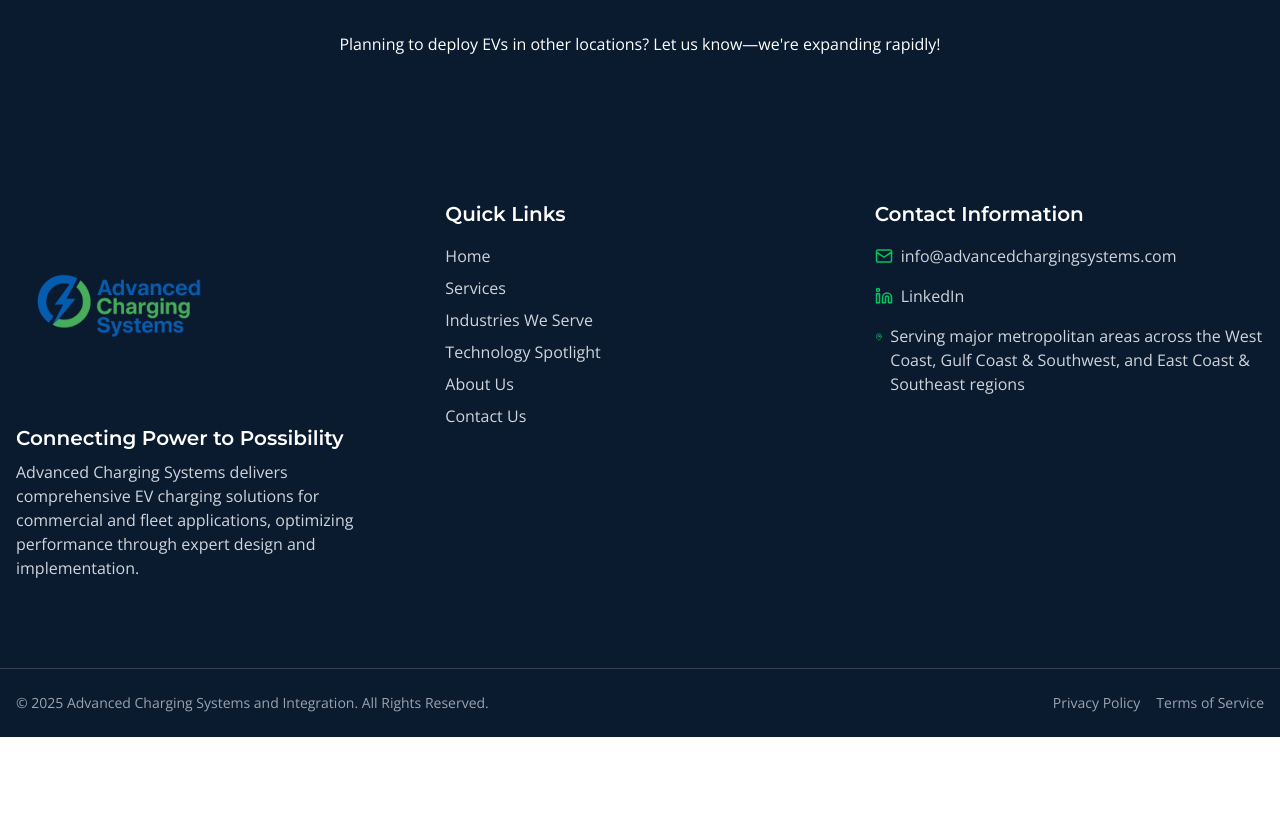
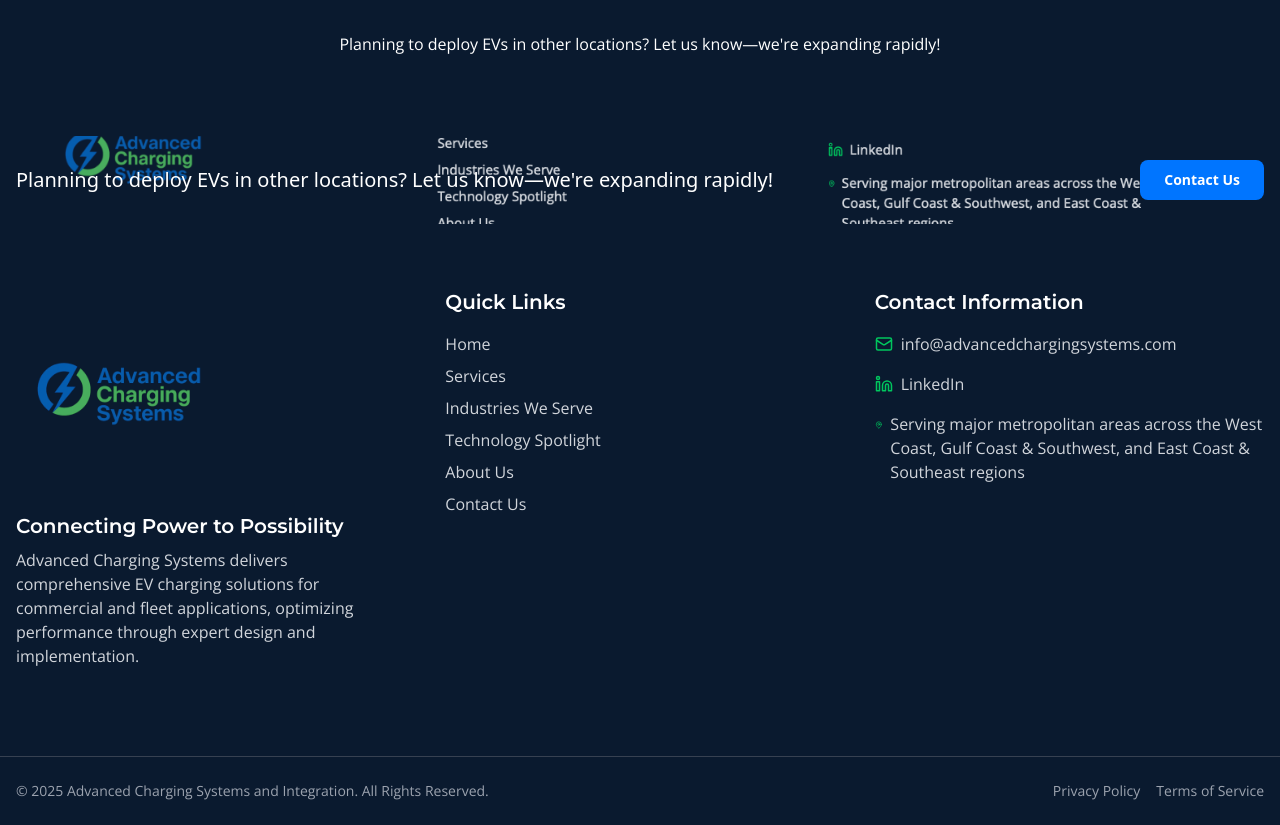
Before and after one commit to ChargeTrux/acs-website, a React (Vite) app: page / in a window 1280 px wide. Shown: the part 3220-4045 px from the top of the page. Before the commit the page ends 3957 px from the top, so only its background shows below. Built offline with nearby package versions, Linux system fonts and the light colour scheme.

Commit message:
Refactor: Improve layout and organization
Restructure the layout for better readability and organization.

```diff
--- a/src/components/Footer.tsx
+++ b/src/components/Footer.tsx
@@ -2,10 +2,29 @@
 import { Link } from "react-router-dom";
 import { Separator } from "@/components/ui/separator";
 import { Mail, Linkedin, MapPin } from "lucide-react";
+import { Button } from "@/components/ui/button";
 
 const Footer = () => {
   return (
     <footer className="bg-[#0A1A2F] text-white">
+      {/* Help Section Banner */}
+      <div className="bg-[#001429] py-6 bg-cover bg-center" style={{ backgroundImage: `url(/lovable-uploads/57e1de19-cab4-4b7a-b143-a82f24163932.png)` }}>
+        <div className="container mx-auto px-4">
+          <div className="flex flex-col md:flex-row justify-between items-center">
+            <p className="text-white text-xl font-medium mb-4 md:mb-0">
+              Planning to deploy EVs in other locations? Let us know—we're expanding rapidly!
+            </p>
+            <Button
+              asChild
+              className="bg-[#0075FF] hover:bg-[#0066DD] text-white font-semibold px-6 py-2 rounded-lg transition-all"
+            >
+              <Link to="/contact">Contact Us</Link>
+            </Button>
+          </div>
+        </div>
+      </div>
+
+      {/* Main Footer Content */}
       <div className="container mx-auto px-4 py-16">
         <div className="grid grid-cols-1 md:grid-cols-3 gap-10">
           {/* Column 1 - Logo and Description */}
```
Also changed, not shown: public/lovable-uploads/57e1de19-cab4-4b7a-b143-a82f24163932.png (added).
